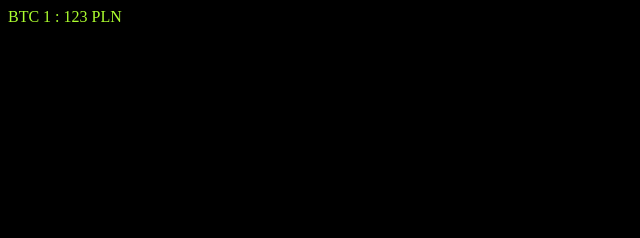
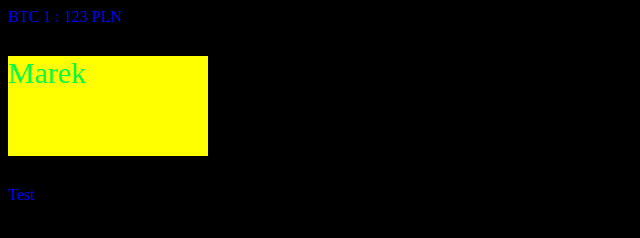
Before and after one commit to marekspaleniak/javascript, a plain HTML site: page index.html in a window 1280 px wide. Shown: the whole page, without its empty margins (0-640 px from the left). Drawn offline with Linux system fonts and the light colour scheme.

Commit message:
some style add

```diff
--- a/index.html
+++ b/index.html
@@ -5,6 +5,7 @@
     <meta charset="utf-8" />
     <title>Bitcoin course alive></title>
     <style>
+        /* comment in css */
         body {
             background: black;
             color: greenyellow;
@@ -15,14 +16,43 @@
             width: 50%;
             margin: 0 auto;
         }
+
+        /* for id */
+        #logo {
+            width: 200px;
+            height: 100px;
+            background-color: yellow;
+            color: #0f4;
+            font-size: 30px;
+        }
+        /* dla class */
+        .klasa {
+            color: blue;
+        }
     </style>
+    <script>
+        //comment in javascript in line
+        /*
+        comment
+        block
+        */
+    </script>
 </head>
 
 <body>
-
-    <div>
+<!-- Comment in HTML -->
+    <div class="klasa">
         BTC 1 : 123 PLN
     </div>
+
+    <p id="logo">
+        Marek
+    </p>
+
+    <div class="klasa">
+        Test
+    </div>
+
 
 
 </body>
```
